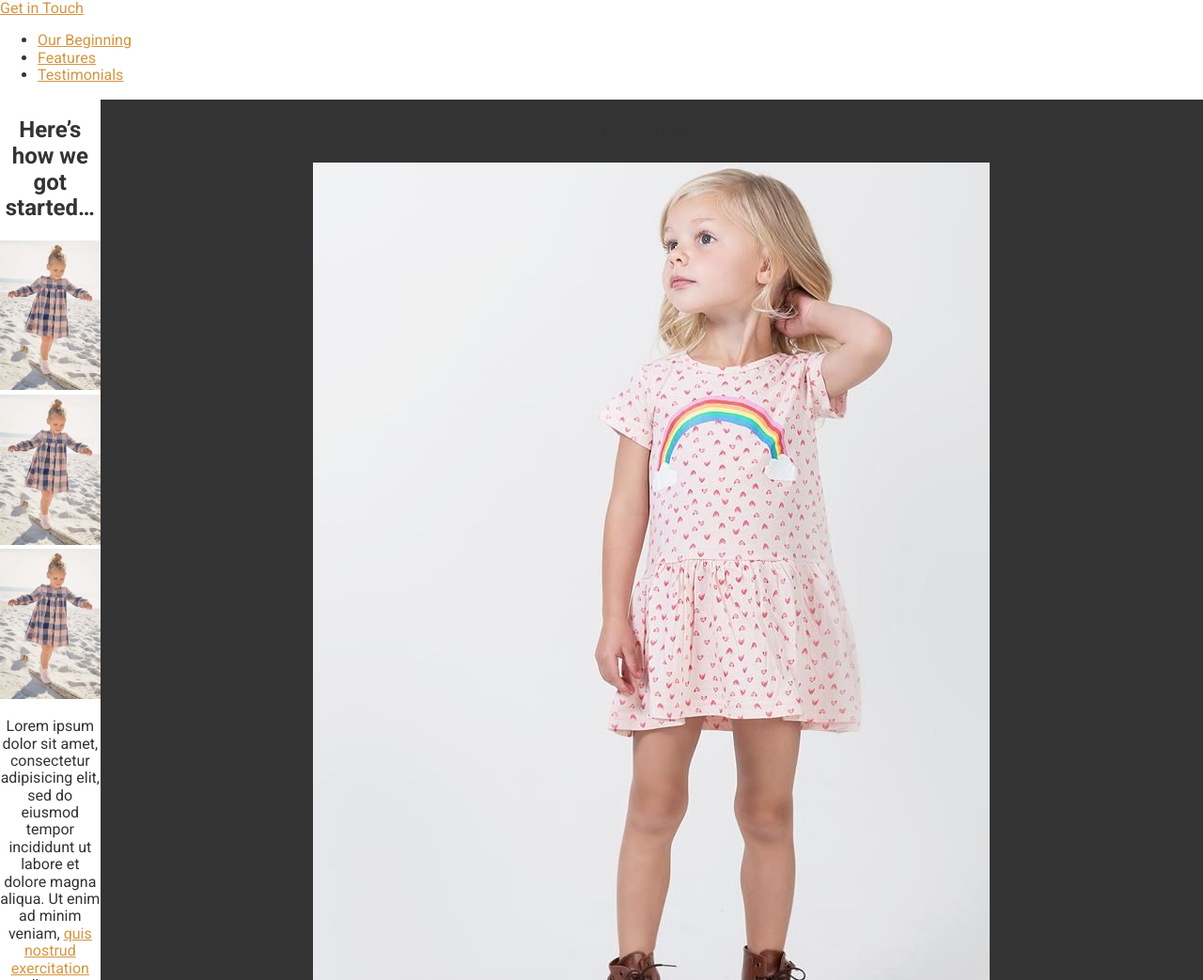
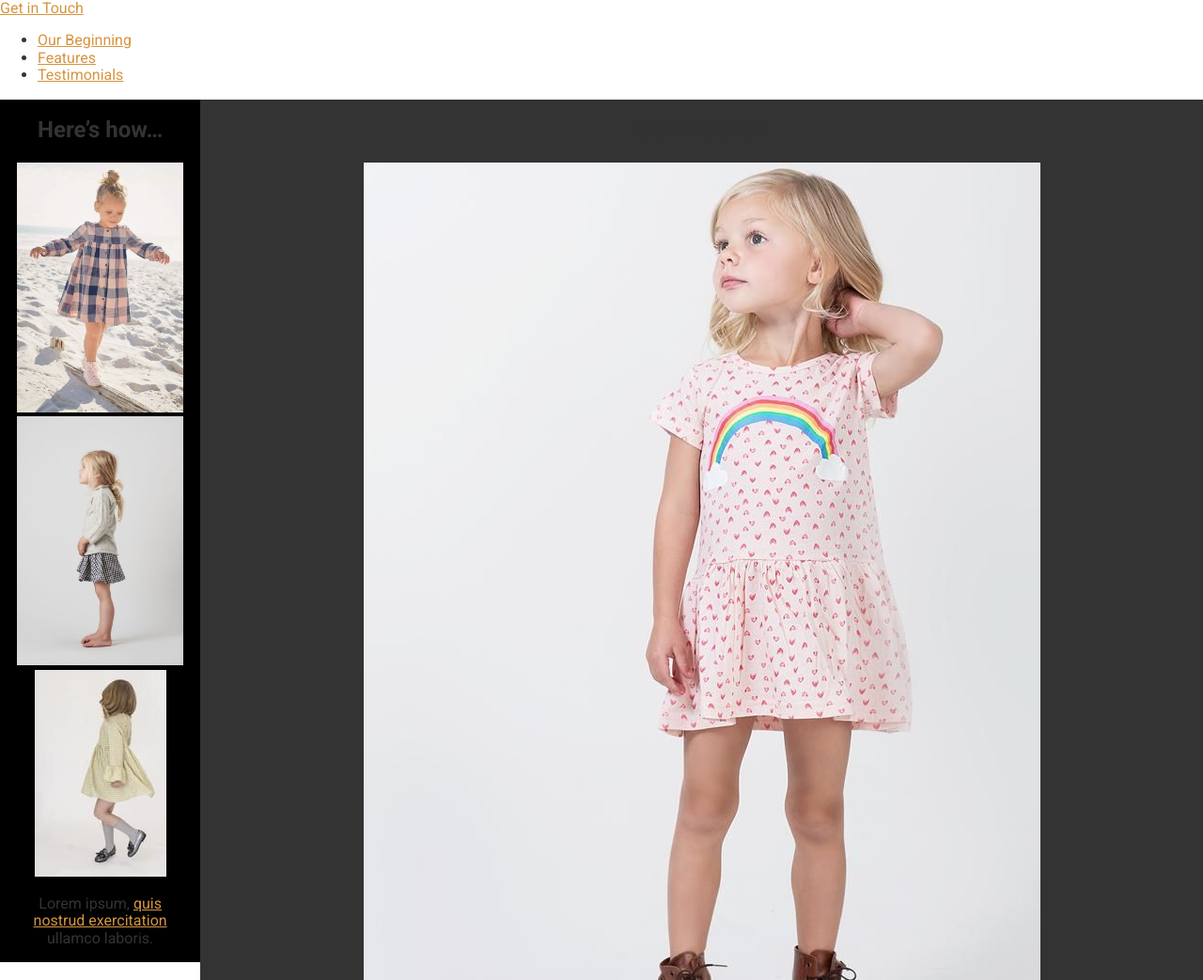
Before and after one commit to pergsh/mywow, a plain HTML site: page app/index.html in a window 1280 px wide. Shown: the top 1043 px of the page at 94% size. Drawn offline with Linux system fonts and the light colour scheme.

Commit message:
style changes

```diff
--- a/app/index.html
+++ b/app/index.html
@@ -30,18 +30,20 @@
 
   <div class="row">
 
-     <div class="row__large-1">
-        <div id="our-beginning">
-          <h2>Here&rsquo;s how we got started&hellip;</h2>
-               <a href="#"><img src="assets/images/girls/01.jpg" alt="01" /></a>
-               <a href="#"><img src="assets/images/girls/01.jpg" alt="01" /></a>
-               <a href="#"><img src="assets/images/girls/01.jpg" alt="01" /></a>
+     <div class="row__large-2">
+        <div class="wrapper">
+           <div id="our-beginning">
+             <h2>Here&rsquo;s how&hellip;</h2>
+                  <a href="#"><img src="assets/images/girls/01.jpg" alt="01" /></a>
+                  <a href="#"><img src="assets/images/girls/05.jpg" alt="05" /></a>
+                  <a href="#"><img src="assets/images/girls/06.jpg" alt="06" /></a>
 
-          <p>Lorem ipsum dolor sit amet, consectetur adipisicing elit, sed do eiusmod tempor incididunt ut labore et dolore magna aliqua. Ut enim ad minim veniam, <a href="#">quis nostrud exercitation</a> ullamco laboris nisi ut aliquip ex ea commodo consequat.
+             <p>Lorem ipsum, <a href="#">quis nostrud exercitation</a> ullamco laboris.
+           </div>
         </div>
      </div>
 
-     <div class="row__large-11">
+     <div class="row__large-10">
         <div id="features">
           <h2>Our Features</h2>
               <img src="assets/images/girls/02.jpg" alt="02" />
--- a/app/temp/styles/styles.css
+++ b/app/temp/styles/styles.css
@@ -702,6 +702,13 @@ a {
          text-align: center;
       }
 
+      .row__large-2 {
+         float: left;
+         width: 16.66%;
+         text-align: center;
+         background-color: #000;
+      }
+
       .row__large-4 {
          float: left;
          width: 33.33%;
@@ -723,6 +730,13 @@ a {
 
       .row__large-8--smaller {
          width: 63%;
+      }
+
+      .row__large-10 {
+         float: left;
+         width: 83.33%;
+         text-align: center;
+         background-color: #333;
       }
 
       .row__large-11 {
```
Also changed, not shown: app/assets/styles/modules/_row.css (+14 -0 lines).
